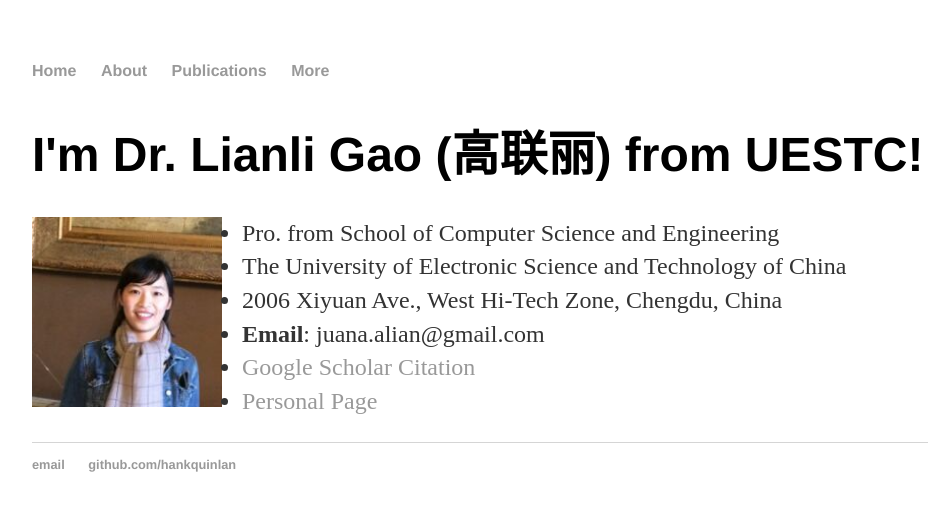
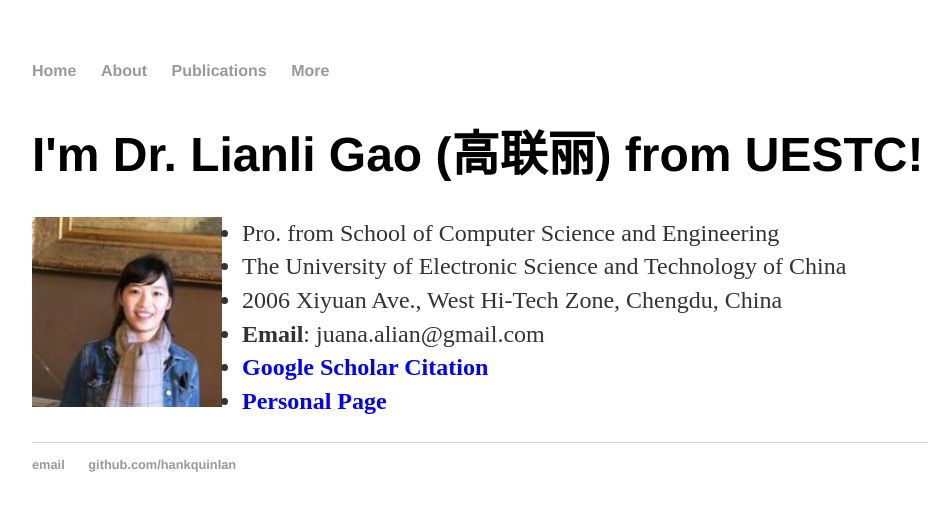
Before and after one commit to lianliGao/lianligao.github.io, a Jekyll site: the page built from index.html, in a window 1280 px wide. Shown: the top 511 px of the page, without its empty margins (160-1110 px from the left). Built offline with Jekyll 4.4.1, drawn with Linux system fonts in a browser that asks for light colours.

Commit message:
Update index.html

```diff
--- a/index.html
+++ b/index.html
@@ -11,8 +11,8 @@
 					<li>The University of Electronic Science and Technology of China</li>
 					<li>2006 Xiyuan Ave., West Hi-Tech Zone, Chengdu, China </li>
 					<li> <b>Email</b>: juana.alian@gmail.com </li>
-					<li><a href="https://scholar.google.com/citations?user=zsm2dpYAAAAJ&hl=en"> Google Scholar Citation</a></li>
-					<li><a href="https://lianligao.github.io/">Personal Page </a></li>
+					<li><a href="https://scholar.google.com/citations?user=zsm2dpYAAAAJ&hl=en"><b style="color:blue;"> Google Scholar Citation </b></a></li>
+					<li><a href="https://lianligao.github.io/"><b style="color:blue;">Personal Page </b> </a></li>
 				</ul>
 			</p>
 			</div>
```
